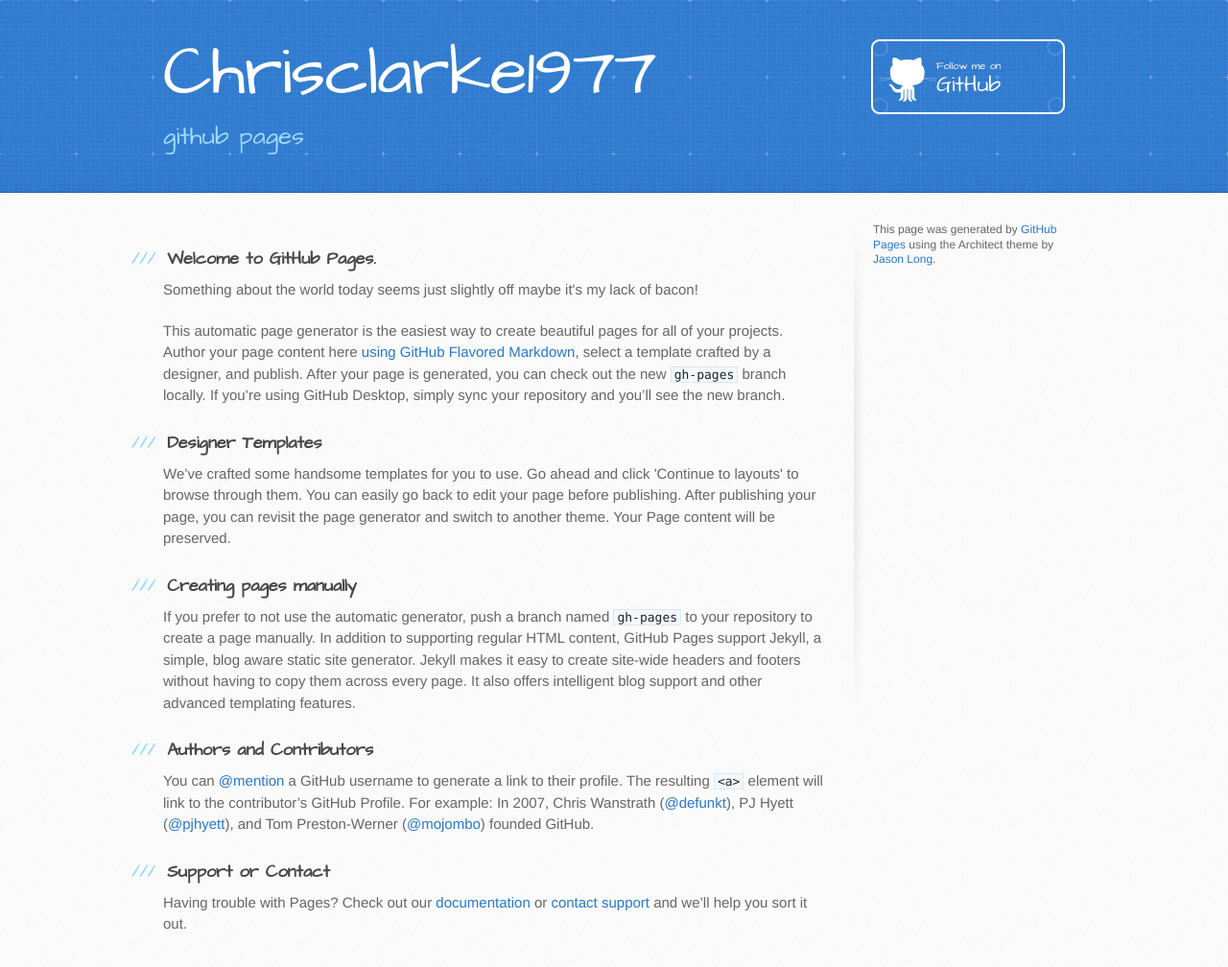
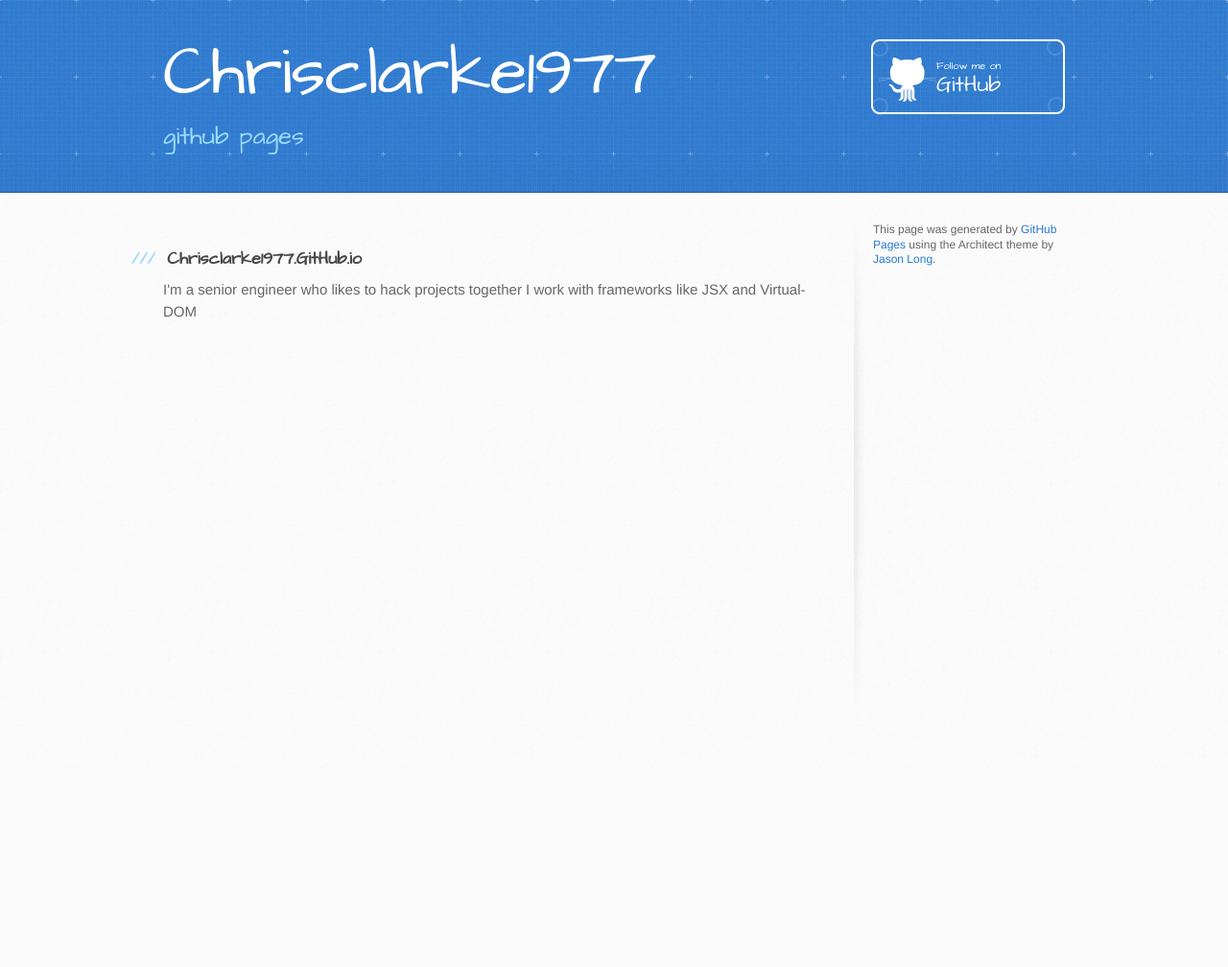
Before and after one commit to chrisclarke1977/chrisclarke1977.github.io, a plain HTML site: page index.html in a window 1280 px wide. Shown: the whole page at 96% size. After the commit the page ends 800 px from the top, so only its background shows below. Drawn offline with Linux system fonts and the light colour scheme.

Commit message:
Describing myself

```diff
--- a/index.html
+++ b/index.html
@@ -29,29 +29,11 @@
       <div class="inner clearfix">
         <section id="main-content">
           <h3>
-<a id="welcome-to-github-pages" class="anchor" href="#welcome-to-github-pages" aria-hidden="true"><span class="octicon octicon-link"></span></a>Welcome to GitHub Pages.</h3>
-<p>Something about the world today seems just slightly off maybe it's my lack of bacon!</p>
-<p>This automatic page generator is the easiest way to create beautiful pages for all of your projects. Author your page content here <a href="https://guides.github.com/features/mastering-markdown/">using GitHub Flavored Markdown</a>, select a template crafted by a designer, and publish. After your page is generated, you can check out the new <code>gh-pages</code> branch locally. If you’re using GitHub Desktop, simply sync your repository and you’ll see the new branch.</p>
-
-<h3>
-<a id="designer-templates" class="anchor" href="#designer-templates" aria-hidden="true"><span class="octicon octicon-link"></span></a>Designer Templates</h3>
-
-<p>We’ve crafted some handsome templates for you to use. Go ahead and click 'Continue to layouts' to browse through them. You can easily go back to edit your page before publishing. After publishing your page, you can revisit the page generator and switch to another theme. Your Page content will be preserved.</p>
-
-<h3>
-<a id="creating-pages-manually" class="anchor" href="#creating-pages-manually" aria-hidden="true"><span class="octicon octicon-link"></span></a>Creating pages manually</h3>
-
-<p>If you prefer to not use the automatic generator, push a branch named <code>gh-pages</code> to your repository to create a page manually. In addition to supporting regular HTML content, GitHub Pages support Jekyll, a simple, blog aware static site generator. Jekyll makes it easy to create site-wide headers and footers without having to copy them across every page. It also offers intelligent blog support and other advanced templating features.</p>
-
-<h3>
-<a id="authors-and-contributors" class="anchor" href="#authors-and-contributors" aria-hidden="true"><span class="octicon octicon-link"></span></a>Authors and Contributors</h3>
-
-<p>You can <a href="https://github.com/blog/821" class="user-mention">@mention</a> a GitHub username to generate a link to their profile. The resulting <code>&lt;a&gt;</code> element will link to the contributor’s GitHub Profile. For example: In 2007, Chris Wanstrath (<a href="https://github.com/defunkt" class="user-mention">@defunkt</a>), PJ Hyett (<a href="https://github.com/pjhyett" class="user-mention">@pjhyett</a>), and Tom Preston-Werner (<a href="https://github.com/mojombo" class="user-mention">@mojombo</a>) founded GitHub.</p>
-
-<h3>
-<a id="support-or-contact" class="anchor" href="#support-or-contact" aria-hidden="true"><span class="octicon octicon-link"></span></a>Support or Contact</h3>
-
-<p>Having trouble with Pages? Check out our <a href="https://help.github.com/pages">documentation</a> or <a href="https://github.com/contact">contact support</a> and we’ll help you sort it out.</p>
+            Chrisclarke1977.GitHub.io
+          </h3>
+          <p>
+            I'm a senior engineer who likes to hack projects together I work with frameworks like JSX and Virtual-DOM
+          </p>
         </section>
 
         <aside id="sidebar">
```
